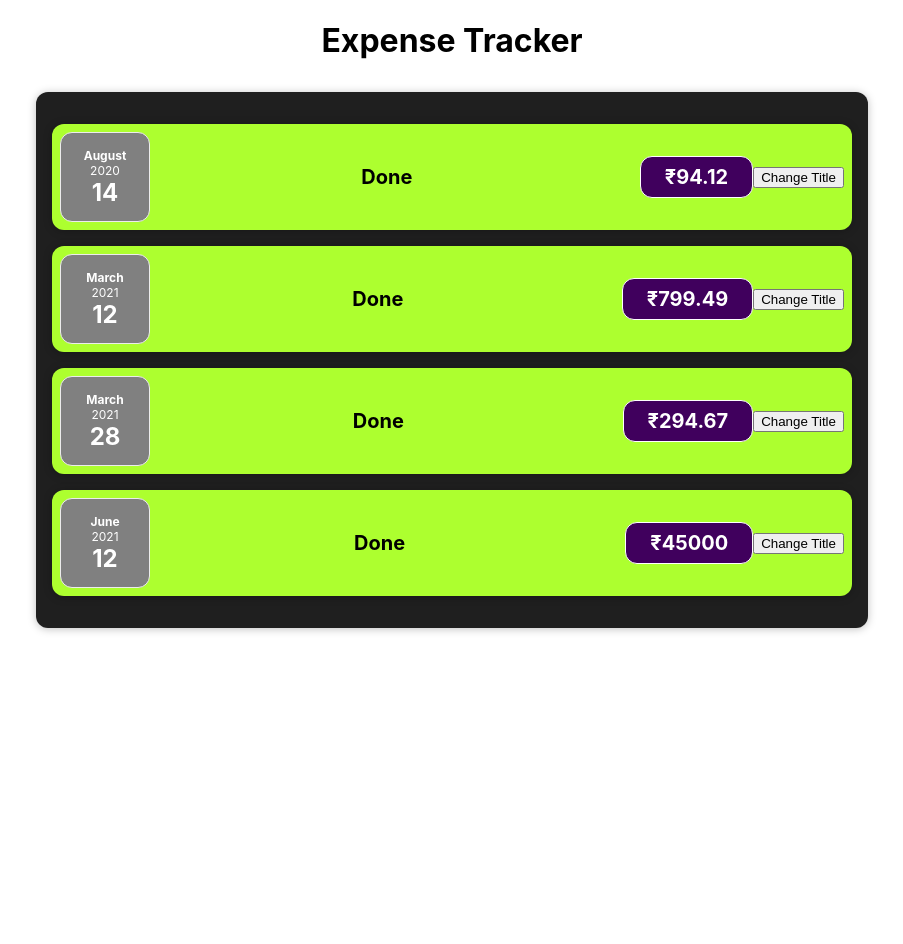
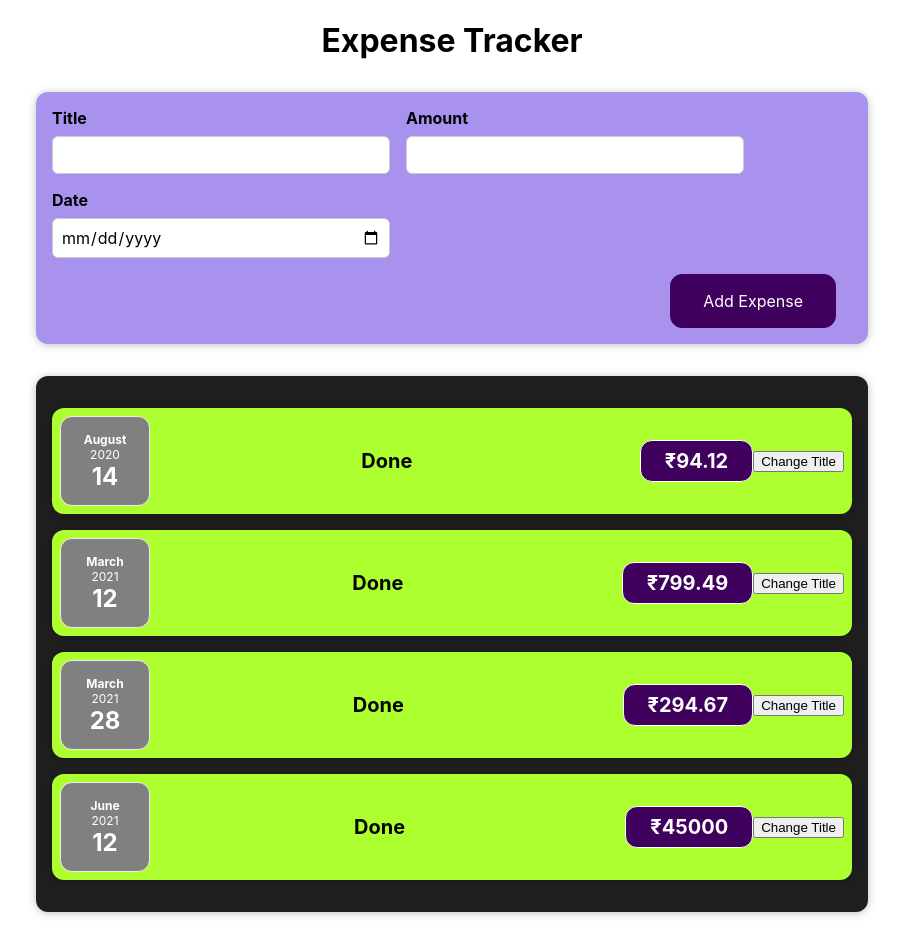
Before and after one commit to jeraldpraveen/React_Training, a React (Create React App) app in the folder expense_tracker/: page / in a window 1280 px wide. Shown: the whole page, without its empty margins (188-1091 px from the left). Before the commit the page ends 800 px from the top, so only its background shows below. Built offline with nearby package versions, Linux system fonts and the light colour scheme.

Commit message:
32.Adding Form Inputs

```diff
--- a/expense_tracker/src/App.js
+++ b/expense_tracker/src/App.js
@@ -1,5 +1,6 @@
 import "./App.css";
 import React from "react";
+import NewExpense from "./components/NewExpense/NewExpense";
 import Expenses from "./components/Expenses/Expenses";
 
 function App() {
@@ -39,6 +40,7 @@
   return (
     <div className="App">
       <h1>Expense Tracker</h1>
+      <NewExpense />
       <Expenses items={expenses} />
     </div>
   );
--- /dev/null
+++ b/expense_tracker/src/components/NewExpense/ExpenseForm.css
@@ -0,0 +1,26 @@
+.new-expense__controls {
+  display: flex;
+  flex-wrap: wrap;
+  gap: 1rem;
+  margin-bottom: 1rem;
+  text-align: left;
+}
+
+.new-expense__control label {
+  font-weight: bold;
+  margin-bottom: 0.5rem;
+  display: block;
+}
+
+.new-expense__control input {
+  font: inherit;
+  padding: 0.5rem;
+  border-radius: 6px;
+  border: 1px solid #ccc;
+  width: 20rem;
+  max-width: 100%;
+}
+
+.new-expense__actions {
+  text-align: right;
+}
--- /dev/null
+++ b/expense_tracker/src/components/NewExpense/ExpenseForm.js
@@ -0,0 +1,28 @@
+import React from "react";
+import "./ExpenseForm.css";
+
+const ExpenseForm = () => {
+  return (
+    <form>
+      <div className="new-expense__controls">
+        <div className="new-expense__control">
+          <label>Title</label>
+          <input type="text" />
+        </div>
+        <div className="new-expense__control">
+          <label>Amount</label>
+          <input type="number" />
+        </div>
+        <div className="new-expense__control">
+          <label>Date</label>
+          <input type="date" min="2019-01-01" max="2022-12-31" />
+        </div>
+      </div>
+      <div className="new-expense__actions">
+        <button type="submit">Add Expense</button>
+      </div>
+    </form>
+  );
+};
+
+export default ExpenseForm;
--- /dev/null
+++ b/expense_tracker/src/components/NewExpense/NewExpense.css
@@ -0,0 +1,38 @@
+.new-expense {
+  background-color: #a892ee;
+  padding: 1rem;
+  margin: 2rem auto;
+  width: 50rem;
+  max-width: 95%;
+  border-radius: 12px;
+  text-align: center;
+  box-shadow: 0 1px 8px rgba(0, 0, 0, 0.25);
+}
+
+.new-expense button {
+  font: inherit;
+  cursor: pointer;
+  padding: 1rem 2rem;
+  border: 1px solid #40005d;
+  background-color: #40005d;
+  color: white;
+  border-radius: 12px;
+  margin-right: 1rem;
+}
+
+.new-expense button:hover,
+.new-expense button:active {
+  background-color: #510674;
+  border-color: #510674;
+}
+
+.new-expense button.alternative {
+  color: #220131;
+  border-color: transparent;
+  background-color: transparent;
+}
+
+.new-expense button.alternative:hover,
+.new-expense button.alternative:active {
+  background-color: #ddb3f8;
+}
--- /dev/null
+++ b/expense_tracker/src/components/NewExpense/NewExpense.js
@@ -0,0 +1,13 @@
+import React from "react";
+import "./NewExpense.css";
+import ExpenseForm from "./ExpenseForm";
+
+const NewExpense = () => {
+  return (
+    <div className="new-expense">
+      <ExpenseForm />
+    </div>
+  );
+};
+
+export default NewExpense;
```
